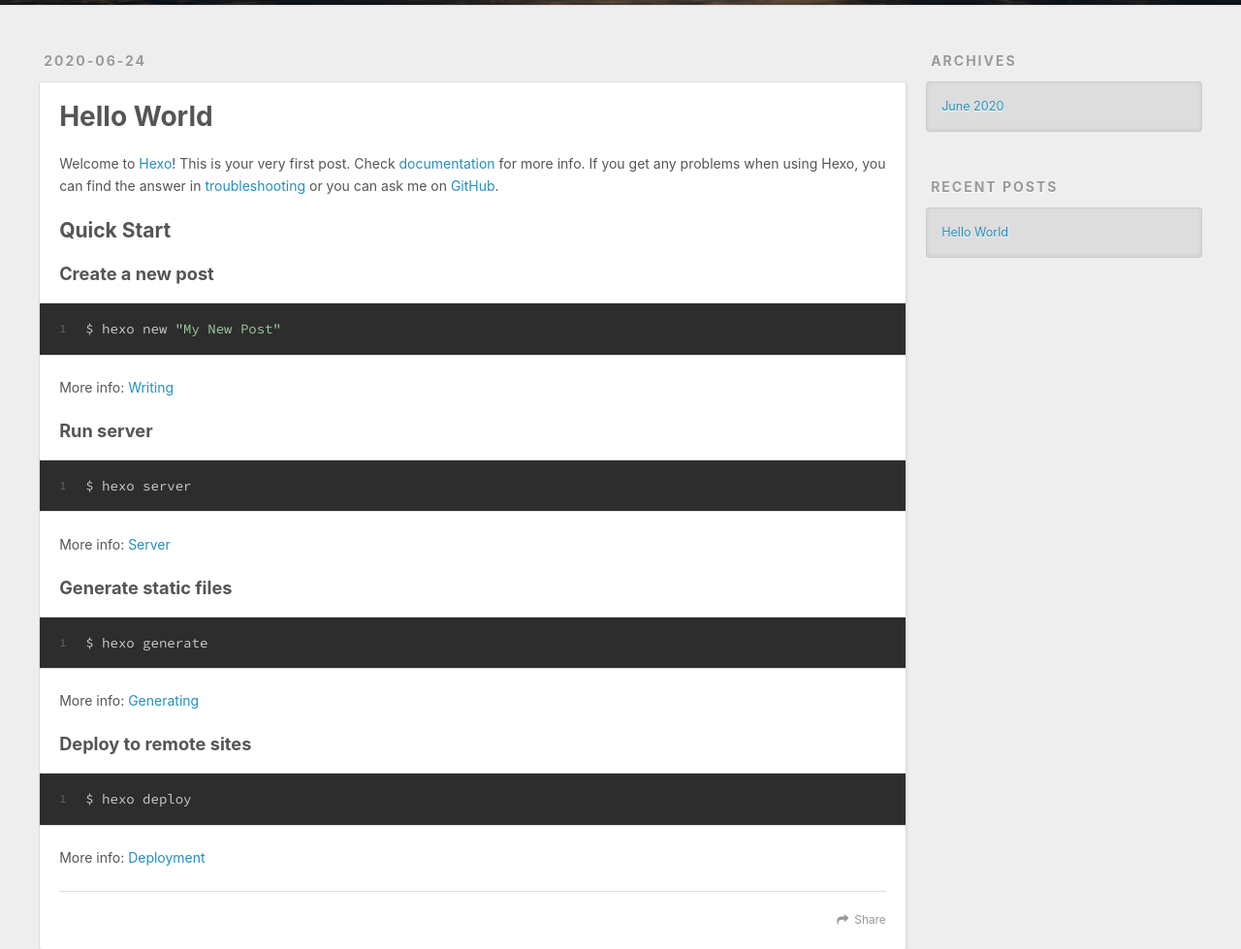
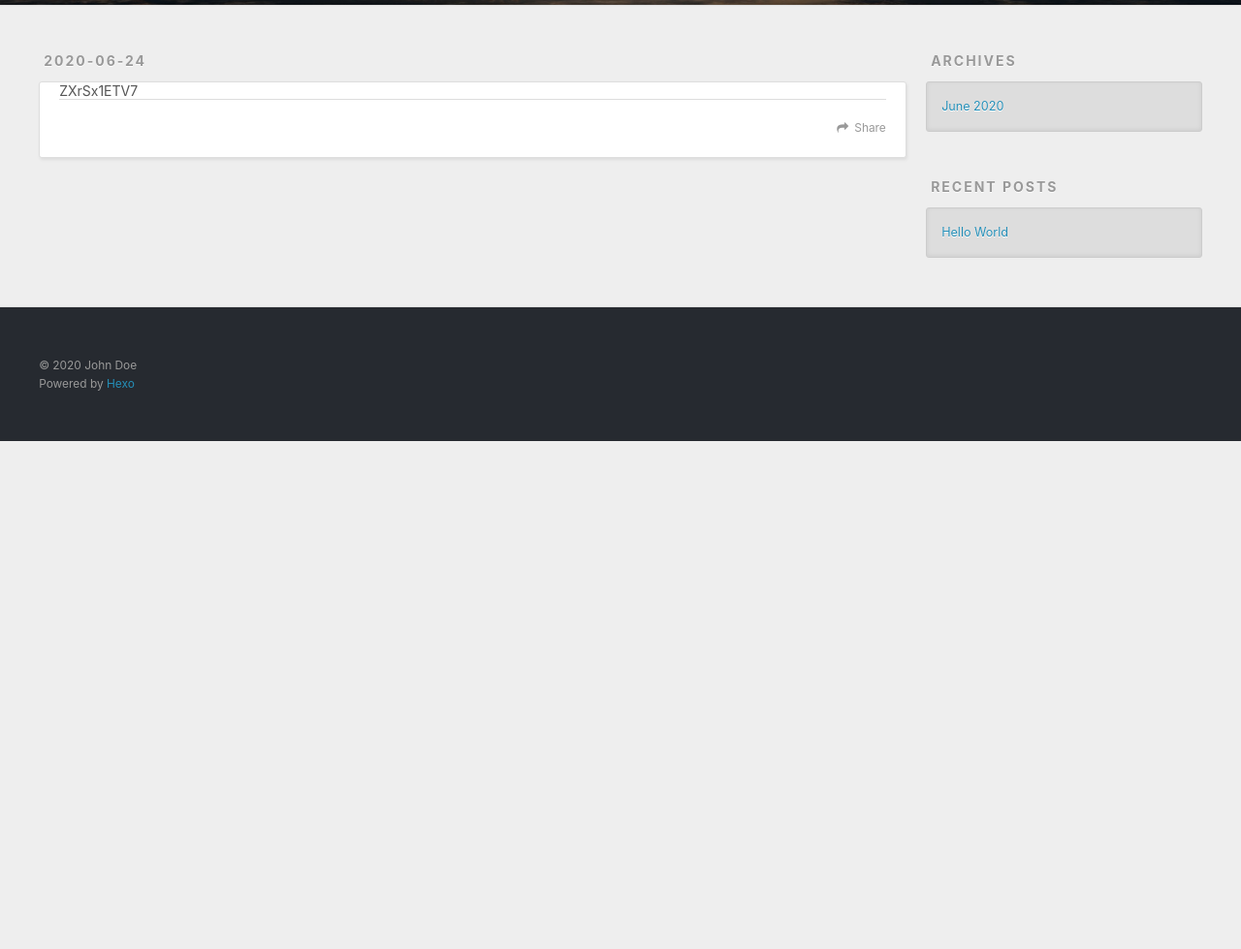
Before and after one commit to Bemfool/great-keith.github.io, a plain HTML site: page baidu_verify_ZXrSx1ETV7.html in a window 1280 px wide. Shown: the part 295-1274 px from the top of the page at 97% size. After the commit the page ends 800 px from the top, so only its background shows below. Drawn offline with nearby package versions, Linux system fonts and the light colour scheme.

Commit message:
Site updated: 2020-06-24 22:25:22

```diff
--- a/index.html
+++ b/baidu_verify_ZXrSx1ETV7.html
@@ -7,11 +7,15 @@
 
   <title>Hexo</title>
   <meta name="viewport" content="width=device-width, initial-scale=1, maximum-scale=1">
-  <meta property="og:type" content="website">
+  <meta name="description" content="ZXrSx1ETV7">
+<meta property="og:type" content="website">
 <meta property="og:title" content="Hexo">
-<meta property="og:url" content="http://yoursite.com/index.html">
+<meta property="og:url" content="http://yoursite.com/baidu_verify_ZXrSx1ETV7.html">
 <meta property="og:site_name" content="Hexo">
+<meta property="og:description" content="ZXrSx1ETV7">
 <meta property="og:locale" content="en_US">
+<meta property="article:published_time" content="2020-06-24T14:23:19.939Z">
+<meta property="article:modified_time" content="2020-06-24T14:23:19.908Z">
 <meta property="article:author" content="John Doe">
 <meta name="twitter:card" content="summary">
 
@@ -62,58 +66,31 @@
   </div>
 </header>
       <div class="outer">
-        <section id="main">
-
-    <article id="post-hello-world" class="article article-type-post" itemscope itemprop="blogPost">
+        <section id="main"><article id="page-" class="article article-type-page" itemscope itemprop="blogPost">
   <div class="article-meta">
-    <a href="/2020/06/24/hello-world/" class="article-date">
-  <time datetime="2020-06-24T14:07:15.315Z" itemprop="datePublished">2020-06-24</time>
+    <a href="/baidu_verify_ZXrSx1ETV7.html" class="article-date">
+  <time datetime="2020-06-24T14:23:19.939Z" itemprop="datePublished">2020-06-24</time>
 </a>
 
   </div>
   <div class="article-inner">
 
 
-      <header class="article-header">
-
-
-    <h1 itemprop="name">
-      <a class="article-title" href="/2020/06/24/hello-world/">Hello World</a>
-    </h1>
-
-
-      </header>
-
     <div class="article-entry" itemprop="articleBody">
 
-        <p>Welcome to <a href="https://hexo.io/" target="_blank" rel="noopener">Hexo</a>! This is your very first post. Check <a href="https://hexo.io/docs/" target="_blank" rel="noopener">documentation</a> for more info. If you get any problems when using Hexo, you can find the answer in <a href="https://hexo.io/docs/troubleshooting.html" target="_blank" rel="noopener">troubleshooting</a> or you can ask me on <a href="https://github.com/hexojs/hexo/issues" target="_blank" rel="noopener">GitHub</a>.</p>
-<h2 id="Quick-Start"><a href="#Quick-Start" class="headerlink" title="Quick Start"></a>Quick Start</h2><h3 id="Create-a-new-post"><a href="#Create-a-new-post" class="headerlink" title="Create a new post"></a>Create a new post</h3><figure class="highlight bash"><table><tr><td class="gutter"><pre><span class="line">1</span><br></pre></td><td class="code"><pre><span class="line">$ hexo new <span class="string">"My New Post"</span></span><br></pre></td></tr></table></figure>
-
-<p>More info: <a href="https://hexo.io/docs/writing.html" target="_blank" rel="noopener">Writing</a></p>
-<h3 id="Run-server"><a href="#Run-server" class="headerlink" title="Run server"></a>Run server</h3><figure class="highlight bash"><table><tr><td class="gutter"><pre><span class="line">1</span><br></pre></td><td class="code"><pre><span class="line">$ hexo server</span><br></pre></td></tr></table></figure>
-
-<p>More info: <a href="https://hexo.io/docs/server.html" target="_blank" rel="noopener">Server</a></p>
-<h3 id="Generate-static-files"><a href="#Generate-static-files" class="headerlink" title="Generate static files"></a>Generate static files</h3><figure class="highlight bash"><table><tr><td class="gutter"><pre><span class="line">1</span><br></pre></td><td class="code"><pre><span class="line">$ hexo generate</span><br></pre></td></tr></table></figure>
-
-<p>More info: <a href="https://hexo.io/docs/generating.html" target="_blank" rel="noopener">Generating</a></p>
-<h3 id="Deploy-to-remote-sites"><a href="#Deploy-to-remote-sites" class="headerlink" title="Deploy to remote sites"></a>Deploy to remote sites</h3><figure class="highlight bash"><table><tr><td class="gutter"><pre><span class="line">1</span><br></pre></td><td class="code"><pre><span class="line">$ hexo deploy</span><br></pre></td></tr></table></figure>
-
-<p>More info: <a href="https://hexo.io/docs/one-command-deployment.html" target="_blank" rel="noopener">Deployment</a></p>
-
+        ZXrSx1ETV7
 
     </div>
     <footer class="article-footer">
-      <a data-url="http://yoursite.com/2020/06/24/hello-world/" data-id="ckbtfrdf2000098u8dzd29eu1" class="article-share-link">Share</a>
+      <a data-url="http://yoursite.com/baidu_verify_ZXrSx1ETV7.html" data-id="ckbtg84p30000usu8cs656kmv" class="article-share-link">Share</a>
 
 
     </footer>
   </div>
 
-</article>
 
 
-
-
+</article>
 
 </section>
 
```
Also changed, not shown: 2020/06/24/hello-world/index.html (+1 -1 lines), 1 other file.
